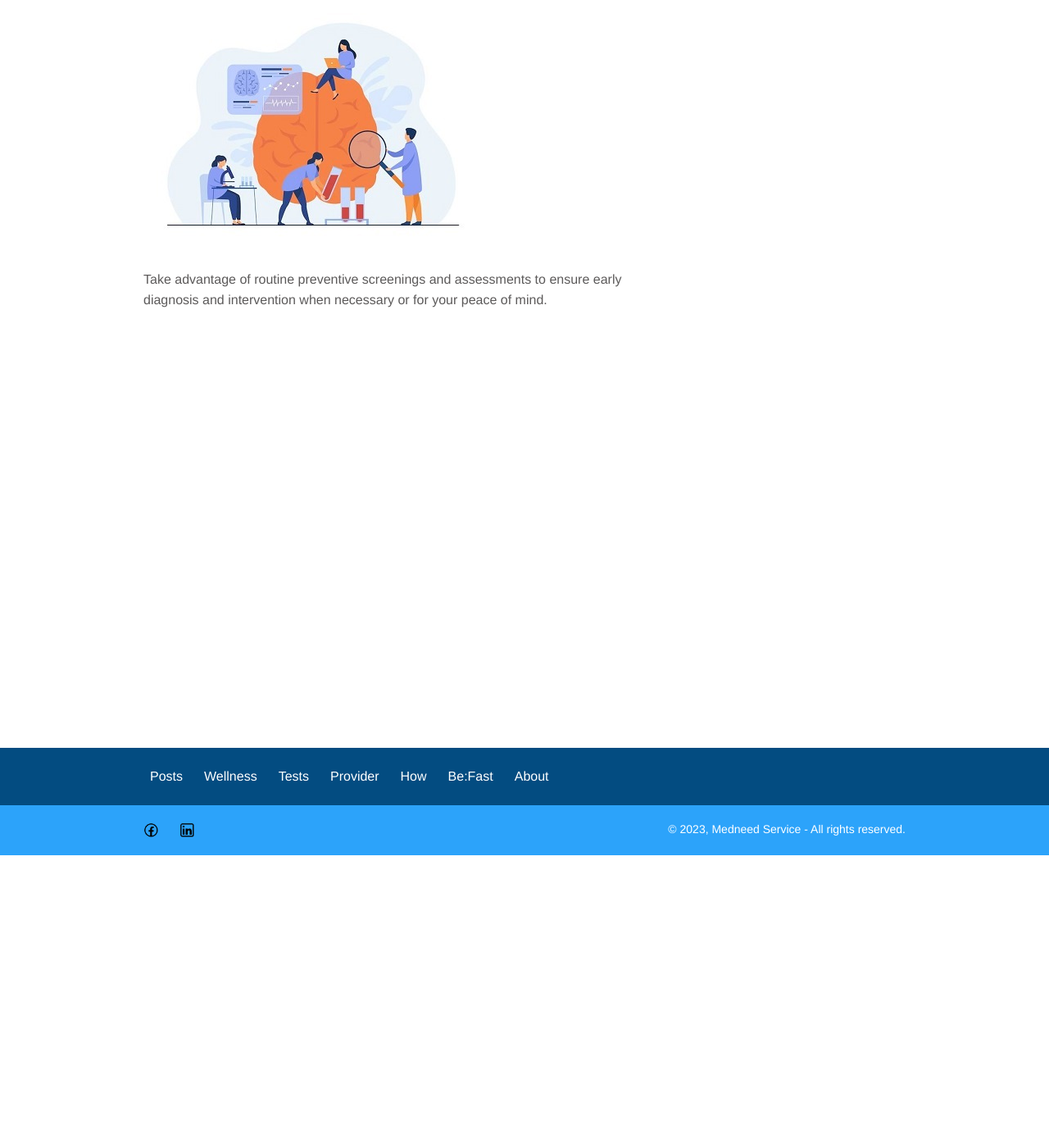
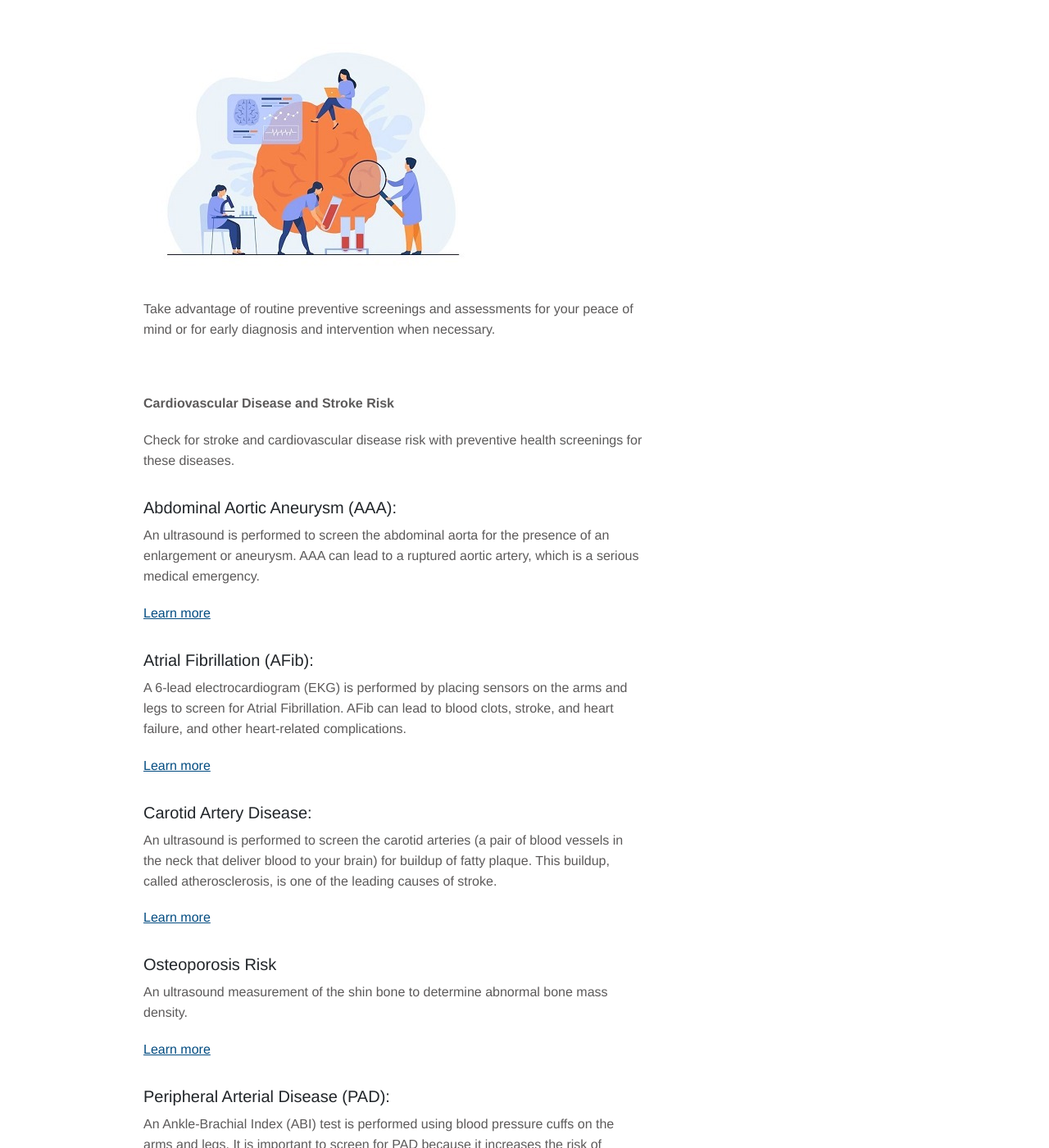
Before and after one commit to Iraneus/betamedneed, a Jekyll site: the page built from _services/tests.md, in a window 1280 px wide and 1400 px high, scrolled down 357 px. Shown: the whole window at 82% size. Built offline with Jekyll 4.4.1, drawn with Linux system fonts in a browser that asks for light colours; some of the changed text lies outside the part shown.

Commit message:
add test products

```diff
--- a/_services/tests.md
+++ b/_services/tests.md
@@ -6,9 +6,93 @@
 layout: service
 ---
 
-Find and book an appointment with **medical laboratories** or send samples for diagnostic tests.
+Find and book an appointment with **medical laboratories** or send samples for diagnostic tests, or order home testing.
 
 ![Medical Tests](/images/illustrations/tests.jpg)
 
 
-Take advantage of routine preventive screenings and assessments to ensure early diagnosis and intervention when necessary or for your peace of mind.
+Take advantage of routine preventive screenings and assessments for your peace of mind or for early diagnosis and intervention when necessary.
+
+<br>
+
+**Cardiovascular Disease and Stroke Risk**
+
+Check for stroke and cardiovascular disease risk with preventive health screenings for these diseases.
+
+### Abdominal Aortic Aneurysm (AAA):
+An ultrasound is performed to screen the abdominal aorta for the presence of an enlargement or aneurysm. AAA can lead to a ruptured aortic artery, which is a serious medical emergency.
+
+<a href="http://llsa.go2cloud.org/aff_c?offer_id=1017&aff_id=1742" target="_blank"> Learn more </a>
+
+### Atrial Fibrillation (AFib):
+A 6-lead electrocardiogram (EKG) is performed by placing sensors on the arms and legs to screen for Atrial Fibrillation. AFib can lead to blood clots, stroke, and heart failure, and other heart-related complications.
+
+<a href="http://llsa.go2cloud.org/aff_c?offer_id=1017&aff_id=1742" target="_blank"> Learn more </a>
+
+### Carotid Artery Disease:
+An ultrasound is performed to screen the carotid arteries (a pair of blood vessels in the neck that deliver blood to your brain) for buildup of fatty plaque. This buildup, called atherosclerosis, is one of the leading causes of stroke.
+
+<a href="http://llsa.go2cloud.org/aff_c?offer_id=1017&aff_id=1742" target="_blank"> Learn more </a>
+
+### Osteoporosis Risk
+An ultrasound measurement of the shin bone to determine abnormal bone mass density.
+
+<a href="http://llsa.go2cloud.org/aff_c?offer_id=1017&aff_id=1742" target="_blank"> Learn more </a>
+
+### Peripheral Arterial Disease (PAD):
+An Ankle-Brachial Index (ABI) test is performed using blood pressure cuffs on the arms and legs. It is important to screen for PAD because it increases the risk of coronary artery disease, heart attack, or stroke.2
+
+<a href="http://llsa.go2cloud.org/aff_c?offer_id=1017&aff_id=1742" target="_blank"> Learn more </a>
+
+<br>
+
+**Cognitive Impairment**
+
+## Neurotrack
+Neurotrack is using advances in neuroscience and technology to make clinically-validated cognitive impairment screening tools for early detection and intervention for challenges like Alzheimer's disease.
+
+<a href="https://neurotrack.com/products" target="_blank"> Learn more </a>
+
+<br>
+
+**Other At-Home Tests**
+
+### FIT Colorectal Cancer Screening Test
+
+<a href=" http://llsa.go2cloud.org/aff_c?offer_id=1096&aff_id=1742" target="_blank"> Learn more </a>
+
+### Heart Health and Diabetes Test
+
+<a href=" http://llsa.go2cloud.org/aff_c?offer_id=1095&aff_id=1742" target="_blank"> Learn more </a>
+
+### Liver, Kidney, Hepatitis C Test
+
+<a href=" http://llsa.go2cloud.org/aff_c?offer_id=1102&aff_id=1742" target="_blank"> Learn more </a>
+
+### Men’s Health Category
+
+<a href=" http://llsa.go2cloud.org/aff_c?offer_id=1098&aff_id=1742" target="_blank"> Learn more </a>
+
+### STD Test – Advanced
+
+<a href=" http://llsa.go2cloud.org/aff_c?offer_id=1099&aff_id=1742" target="_blank"> Learn more </a>
+
+### STD Test - Basic 4
+
+<a href=" http://llsa.go2cloud.org/aff_c?offer_id=1100&aff_id=1742" target="_blank"> Learn more </a>
+
+### Testosterone Test
+
+<a href=" http://llsa.go2cloud.org/aff_c?offer_id=1103&aff_id=1742" target="_blank"> Learn more </a>
+
+### Vitamin D & Inflammation Test
+
+<a href=" http://llsa.go2cloud.org/aff_c?offer_id=1101&aff_id=1742" target="_blank"> Learn more </a>
+
+### Women's Fertility Test
+
+<a href=" http://llsa.go2cloud.org/aff_c?offer_id=1104&aff_id=1742" target="_blank"> Learn more </a>
+
+### Women’s Health Test
+
+<a href=" http://llsa.go2cloud.org/aff_c?offer_id=1097&aff_id=1742" target="_blank"> Learn more </a>
```
Also changed, not shown: _services/wellness.md (+2 -2 lines), _services/provider.md (line endings or trailing spaces).
